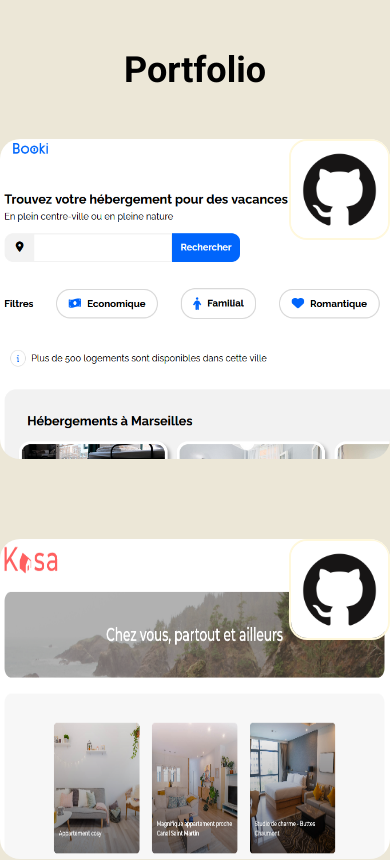
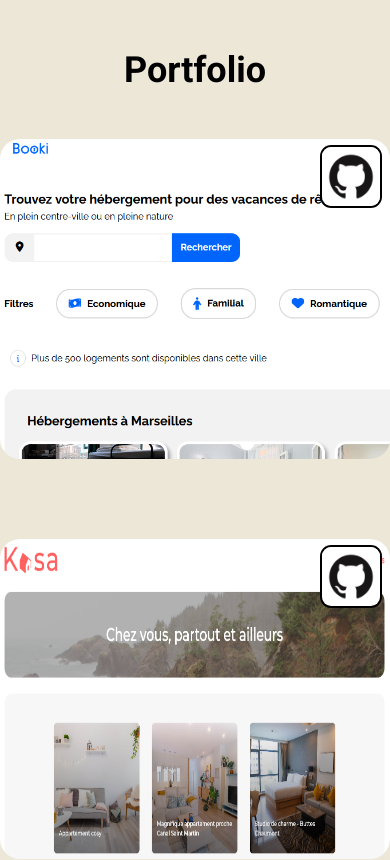
Before and after one commit to Grichnak/Portfolio, a React (Create React App) app: page / in a window 390 px wide. Shown: the part 2420-3280 px from the top of the page. Built offline with nearby package versions, Linux system fonts and the light colour scheme.

Commit message:
icon mobile color change

```diff
--- a/src/components/portfolio/portfolio.css
+++ b/src/components/portfolio/portfolio.css
@@ -51,7 +51,7 @@
     left: 0;
     width: 100%;
     height: 100%;
-    background-color: rgb(33, 39, 130);
+    background: rgba(33, 39, 130, 0.9);
     padding: 10px;
     color: white;
     opacity: 0;
@@ -108,11 +108,11 @@
 
     .logo-portfolio-mobile {
         display: block;
-        width: 26%;
+        width: 16%;
         position: absolute;
-        top: 0%;
-        right: 0;
+        top: 2%;
+        right: 2%;
         border-radius: 18%;
-        border: 2px solid cornsilk;
+        border: 2px solid black;
     }
 }
```
